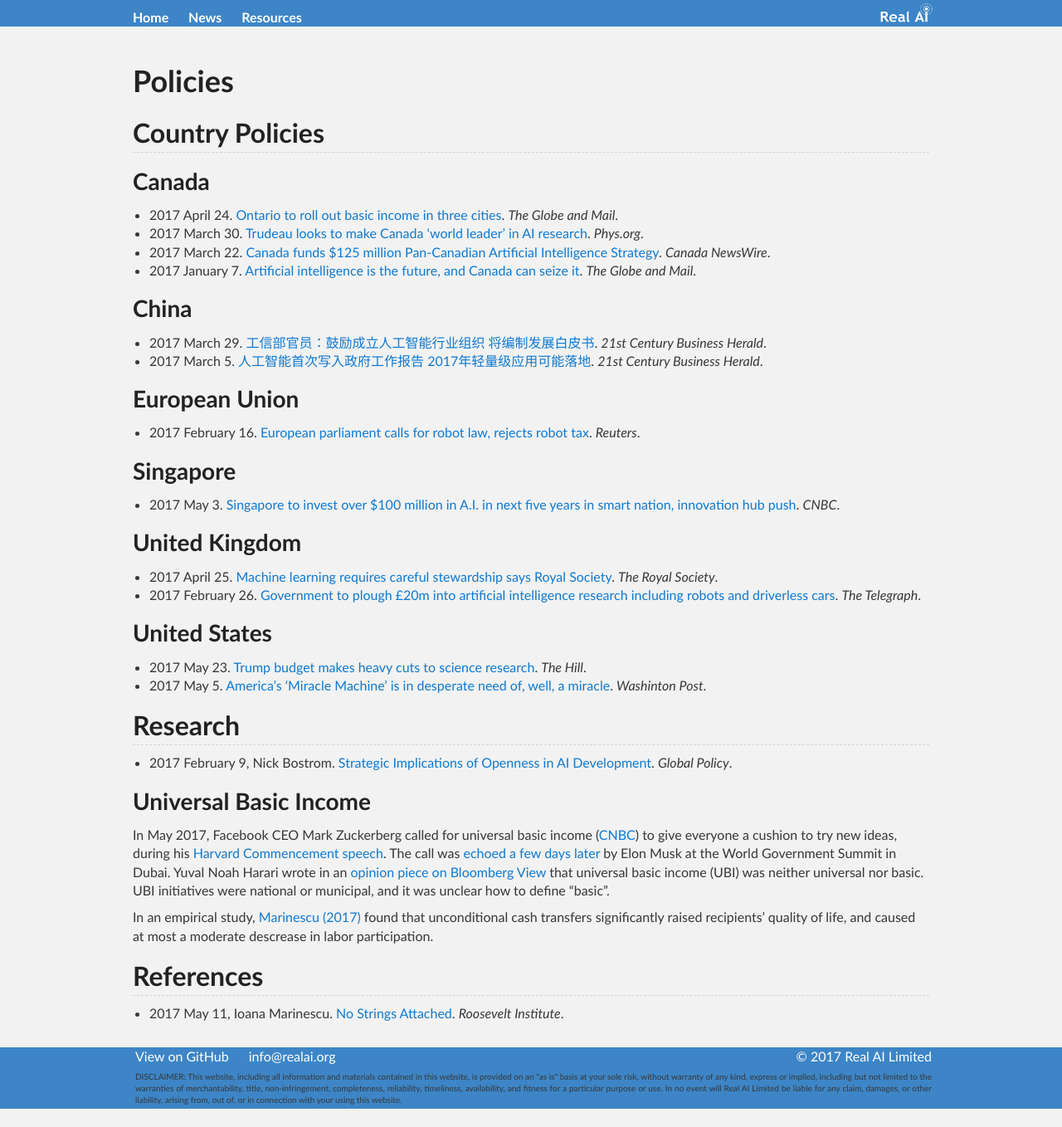
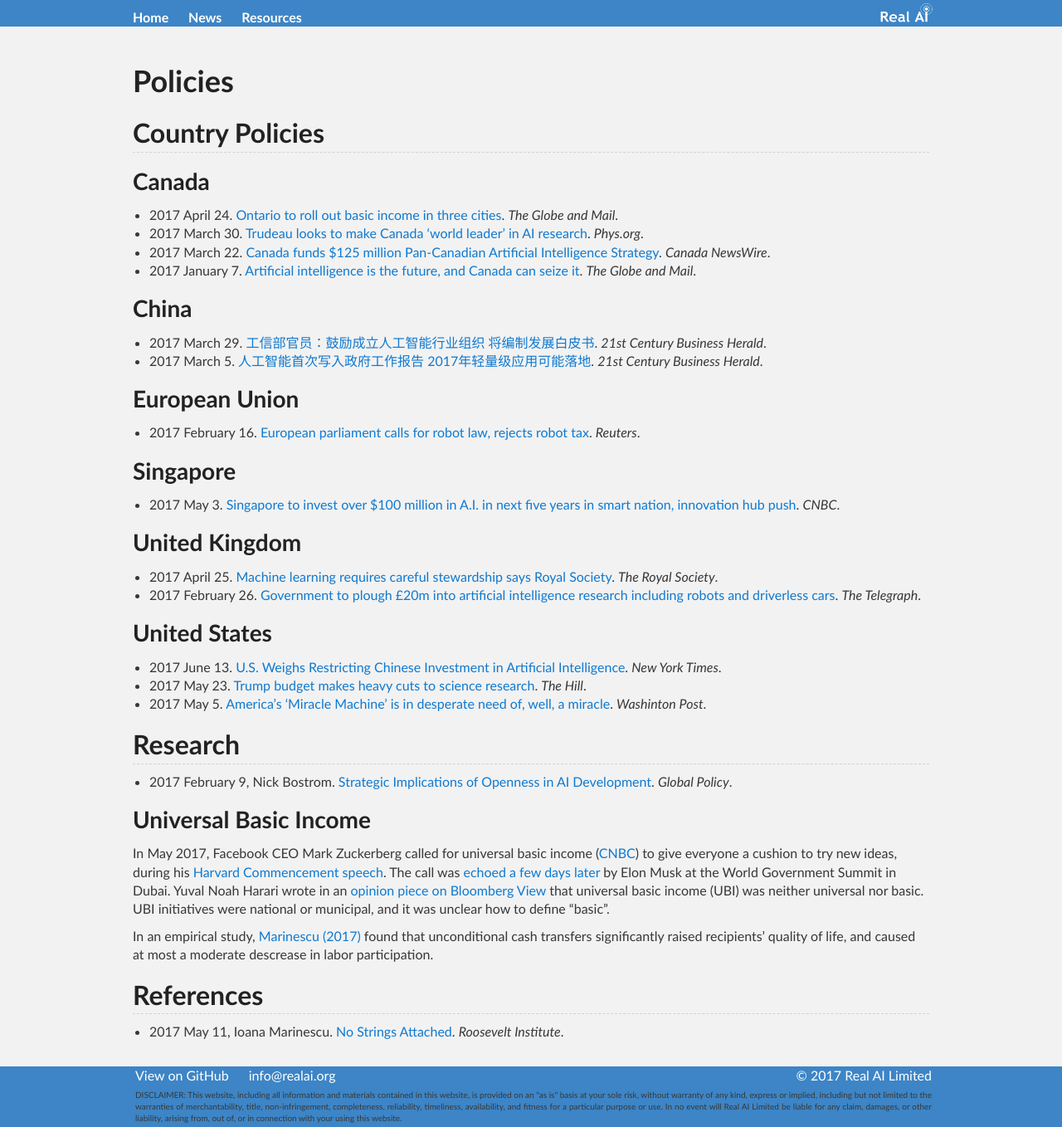
Before and after one commit to Tonywuhk/realai.org, a Jekyll site: the page built from policies.md, in a window 1280 px wide. Shown: the whole page at 83% size. Built offline with Jekyll 4.4.1, drawn with Linux system fonts in a browser that asks for light colours; our own code applies the rules of GitHub Pages for plain Markdown files; comment, search, counter and statistics services are not loaded; the repository's description, which GitHub fills in, is left out; before the commit the page ends 1336 px from its top, so only the background shows below that.

Commit message:
Create policies.md

```diff
--- a/policies.md
+++ b/policies.md
@@ -33,6 +33,7 @@
 
 ### United States
 
+* 2017 June 13. [U.S. Weighs Restricting Chinese Investment in Artificial Intelligence](https://www.nytimes.com/reuters/2017/06/13/technology/13reuters-usa-china-artificialintelligence.html). *New York Times*.
 * 2017 May 23. [Trump budget makes heavy cuts to science research](http://thehill.com/policy/technology/334764-trump-budget-would-make-heavy-cuts-to-science). *The Hill*.
 * 2017 May 5. [America’s ‘Miracle Machine’ is in desperate need of, well, a miracle](https://www.washingtonpost.com/opinions/americas-miracle-machine-is-in-desperate-need-of-well-a-miracle/2017/05/05/daafbe6a-30e7-11e7-9534-00e4656c22aa_story.html). *Washinton Post*.
 
```
